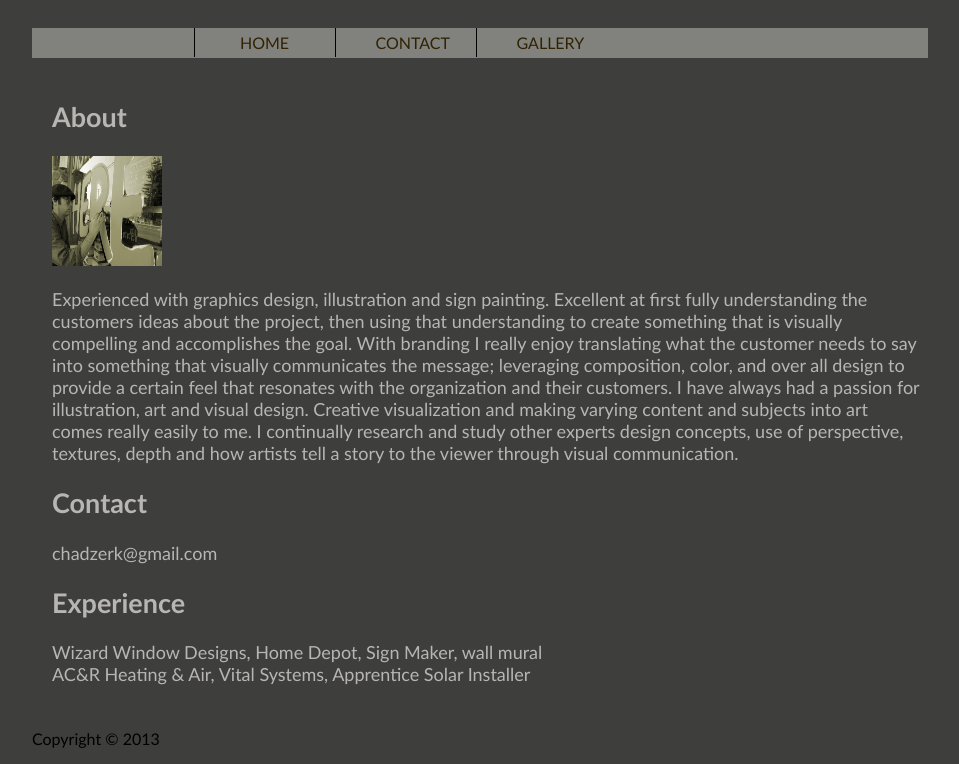
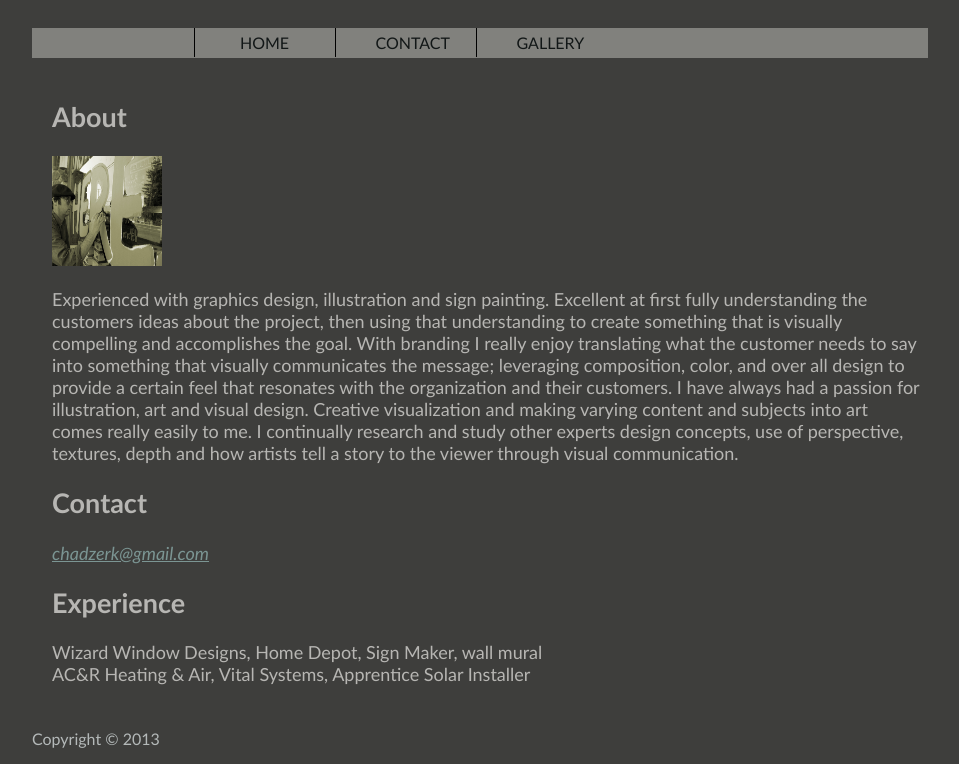
Before and after one commit to chadgoetzinger/chadgoetzinger.github.io, a plain HTML site: page index.html in a window 1280 px wide. Shown: the part 152-916 px from the top of the page, without its empty margins (160-1119 px from the left). Drawn offline with Linux system fonts and the light colour scheme.

Commit message:
chanched some color on  the code

```diff
--- a/index.html
+++ b/index.html
@@ -12,9 +12,12 @@
   width: 896px;
   height: 100%;
 }
-a:link { color: #005;}
-a:visited {color: #404;}
-
+a, a:hover, a:link, a:visited {
+  color: #7b9593;
+}
+a:hover {
+   color:#c2cecd;
+}
 /* page structure */
 #header {
   background-color: #3e3e3c; color: #443d36;
@@ -49,7 +52,7 @@ a:visited {color: #404;}
   }
   #sitenav li.first { border: none; }
   #sitenav a{
-    color: #302303;
+    color: #121717;
     text-decoration:none;
     text-transform:uppercase;
     display:block;
@@ -70,7 +73,7 @@ a:visited {color: #404;}
     font-size: 18px;
   }
   #footer{
-
+    color:#b4b9b9;
   }
     </style>
 
@@ -101,7 +104,9 @@ a:visited {color: #404;}
 
     I have always had a passion for illustration, art and visual design. Creative visualization and making varying content and subjects into art comes really easily to me. I continually research and study other experts design concepts, use of perspective, textures, depth and how artists tell a story to the viewer through visual communication.</p>
     <h2>Contact</h2>
-    <p>chadzerk@gmail.com</p>
+   <address>
+   <a href="mailto:">chadzerk@gmail.com</a>
+</address>
     <h2>Experience</h2>
     <p>Wizard Window Designs, Home Depot, Sign Maker, wall mural<br />
     AC&R Heating & Air, Vital Systems, Apprentice Solar Installer</p>
```
